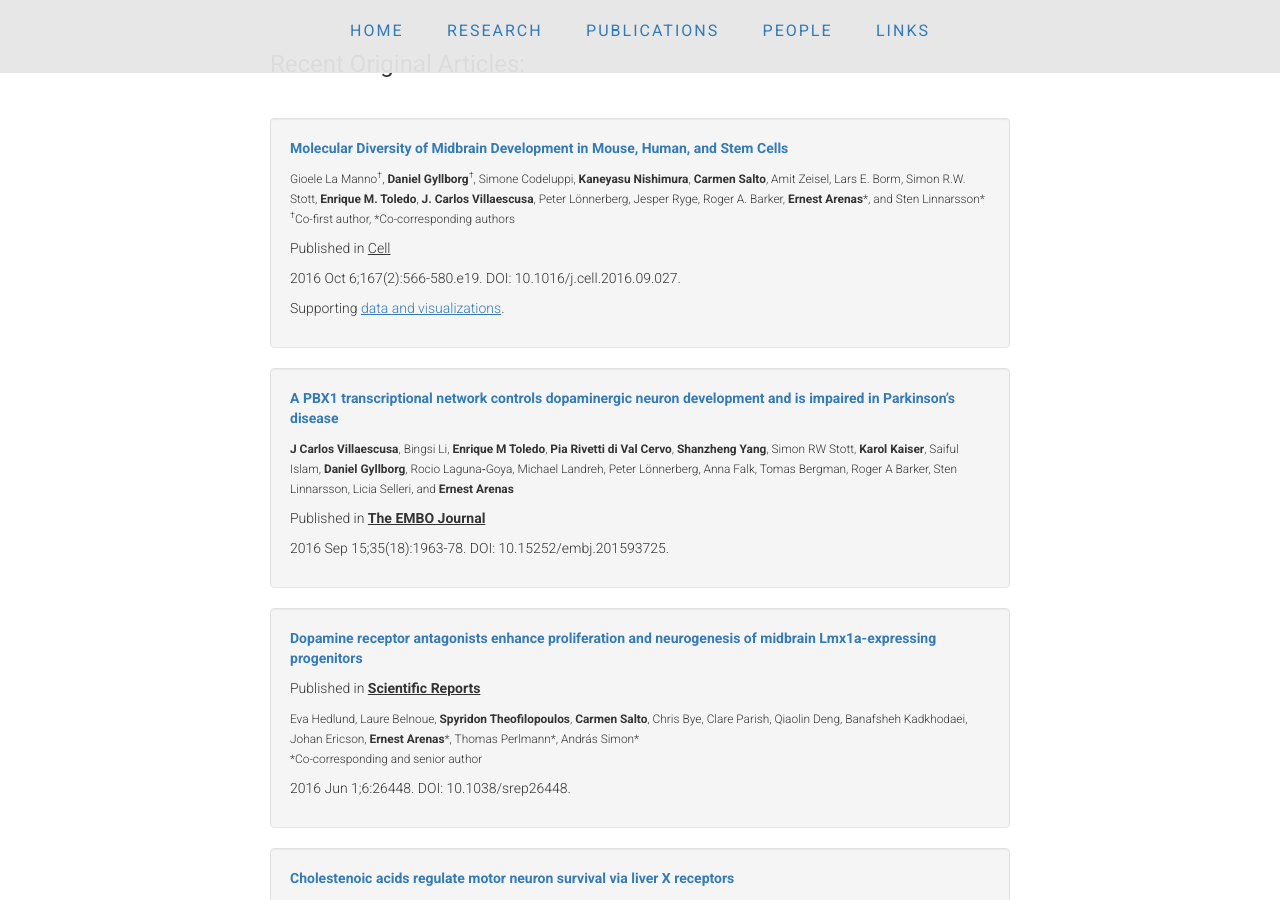
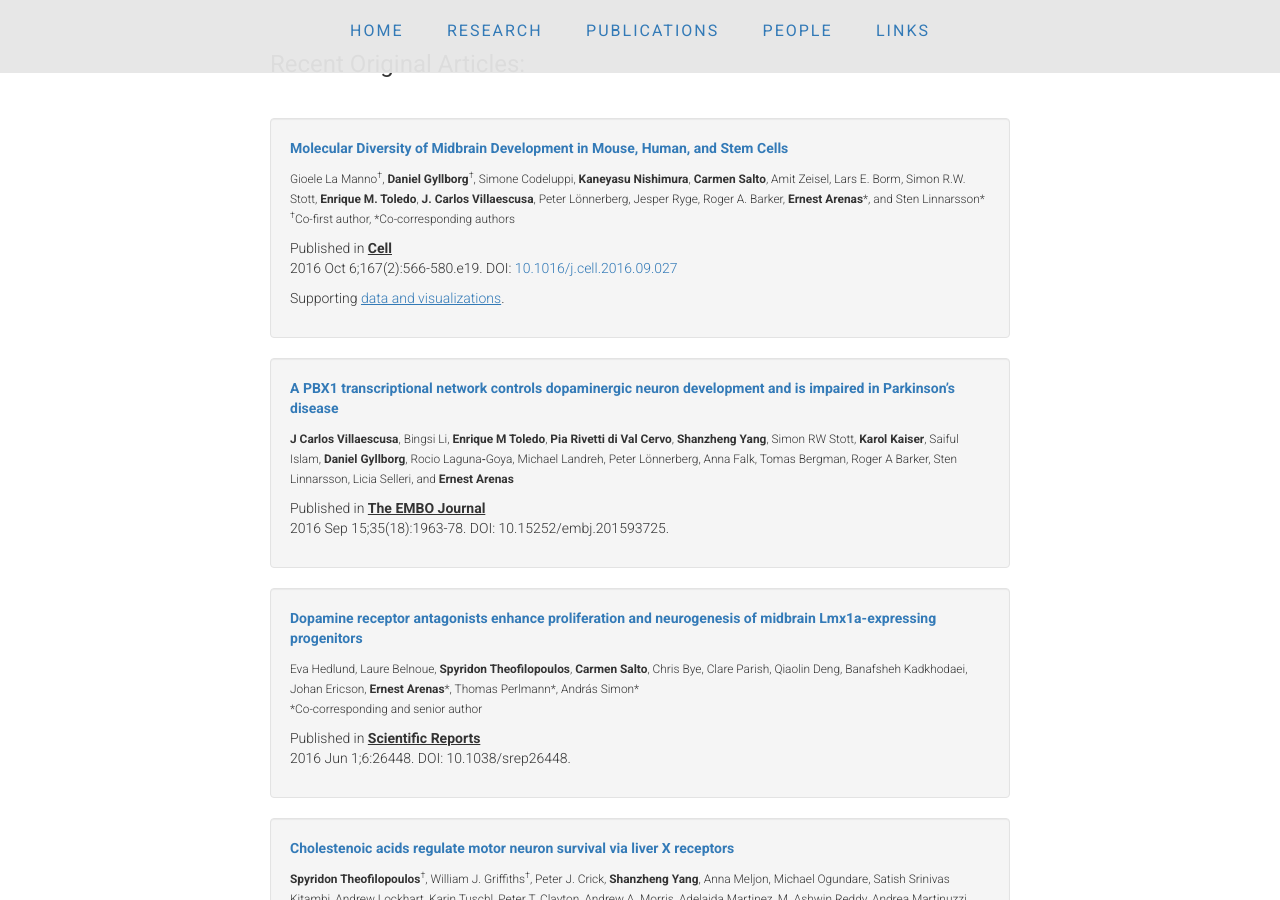
Before and after one commit to ArenasLab/arenaslab.github.io, a Jekyll site: the page publications/index.html, which Jekyll copies as it is, in a window 1280 px wide and 900 px high, scrolled down 208 px. Built offline with Jekyll 4.4.1, drawn with Linux system fonts in a browser that asks for light colours.

Commit message:
Update index.html

```diff
--- a/publications/index.html
+++ b/publications/index.html
@@ -75,16 +75,17 @@
             <div class="well">
               <li class="media">
                 <div class="media-body">
-                  <strong class="media-heading"><a href="http://www.cell.com/cell/fulltext/S0092-8674(16)31309-5" target="_blank">Molecular Diversity of Midbrain Development in Mouse, Human, and Stem Cells</a></strong>
+                  <strong class="media-heading"><a href="https://www.ncbi.nlm.nih.gov/pubmed/27716510" target="_blank">Molecular Diversity of Midbrain Development in Mouse, Human, and Stem Cells</a></strong>
                   <p></p>
+
                   <small>Gioele La Manno<sup>&#8224;</sup>, <b>Daniel Gyllborg</b><sup>&#8224;</sup>, Simone Codeluppi,
                     <b>Kaneyasu Nishimura</b>, <b>Carmen Salto</b>, Amit Zeisel, Lars E. Borm, Simon R.W. Stott,
                     <b>Enrique M. Toledo</b>, <b>J. Carlos Villaescusa</b>, Peter Lönnerberg, Jesper Ryge, Roger A. Barker,
                     <b>Ernest Arenas</b>*, and Sten Linnarsson*</small>
                   <p><small><sup>&#8224;</sup>Co-first author, *Co-corresponding authors</small></p>
                   <p></p>
-                  <p>Published in <u>Cell</u></p>
-                  <p>2016 Oct 6;167(2):566-580.e19. DOI: 10.1016/j.cell.2016.09.027.</p>
+                  <p>Published in <strong><u>Cell</u></strong><br>
+			  2016 Oct 6;167(2):566-580.e19. DOI: <a href="http://dx.doi.org/10.1016/j.cell.2016.09.027">10.1016/j.cell.2016.09.027</a></p>
                   <p>Supporting <a href="http://linnarssonlab.org/ventralmidbrain/"><u>data and visualizations</u></a>.</p>
                 </div>
               </li>
@@ -100,8 +101,8 @@
                       Rocio Laguna‐Goya, Michael Landreh, Peter Lönnerberg, Anna Falk, Tomas Bergman, Roger A Barker,
                       Sten Linnarsson, Licia Selleri, and <b>Ernest Arenas</b></small>
                   <p></p>
-			<p>Published in <strong><u>The EMBO Journal</u></strong></p>
-                  <p>2016 Sep 15;35(18):1963-78. DOI: 10.15252/embj.201593725.</p>
+			<p>Published in <strong><u>The EMBO Journal</u></strong><br>
+                  2016 Sep 15;35(18):1963-78. DOI: 10.15252/embj.201593725.</p>
                 </div>
               </li>
             </div>
@@ -111,12 +112,12 @@
                 <div class="media-body">
                   <strong class="media-heading"><a href="http://www.nature.com/articles/srep26448" target="_blank">Dopamine receptor antagonists enhance proliferation and neurogenesis of midbrain Lmx1a-expressing progenitors</a></strong>
                     <p></p>
-			<p>Published in <strong><u>Scientific Reports</u></strong></p>
                   <small>Eva Hedlund, Laure Belnoue, <b>Spyridon Theofilopoulos</b>, <b>Carmen Salto</b>, Chris Bye, Clare Parish,
                     Qiaolin Deng, Banafsheh Kadkhodaei, Johan Ericson, <b>Ernest Arenas</b>*, Thomas Perlmann*, András Simon*</small>
                   <p><small>*Co-corresponding and senior author</small></p>
                   <p></p>
-                  <p>2016 Jun 1;6:26448. DOI: 10.1038/srep26448.</p>
+			<p>Published in <strong><u>Scientific Reports</u></strong><br>
+                  2016 Jun 1;6:26448. DOI: 10.1038/srep26448.</p>
                 </div>
               </li>
             </div>
```
